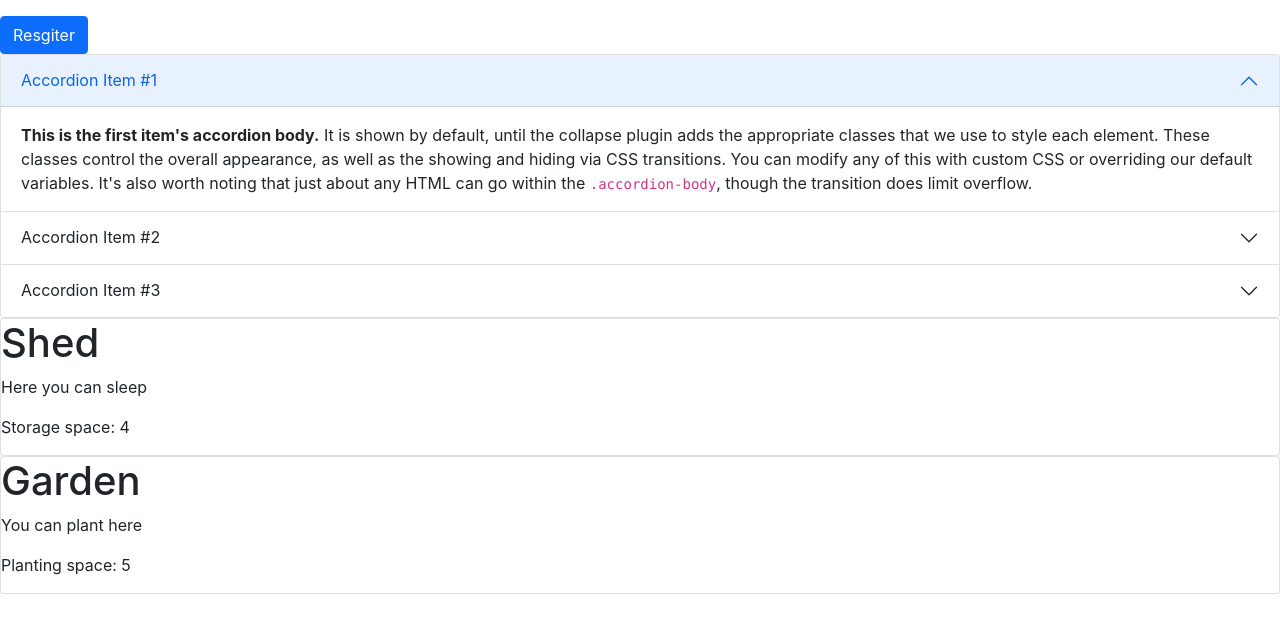
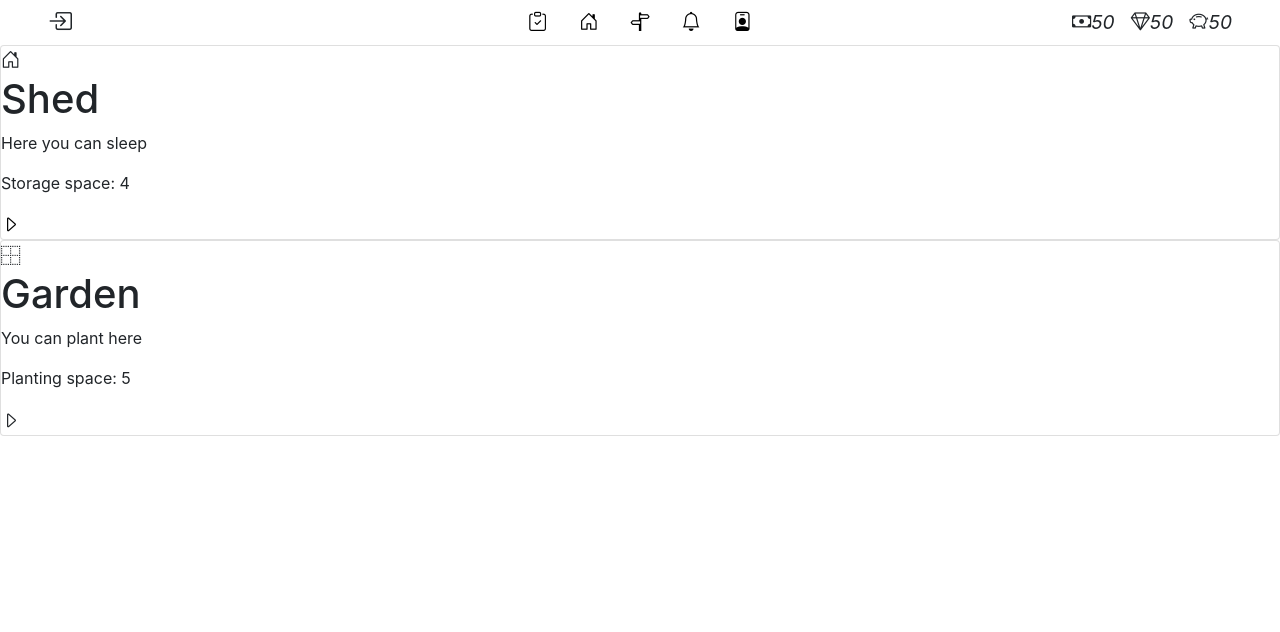
Before and after one commit to istvnemeth1/Lumber-Yard, a React (Create React App) app in the folder client/: page / in a window 1280 px wide. Shown: the top 632 px of the page. Built offline with nearby package versions, Linux system fonts and the light colour scheme.

Commit message:
Working on B5 navbar

```diff
--- a/client/src/components/Menu/Home.js
+++ b/client/src/components/Menu/Home.js
@@ -12,77 +12,6 @@ const Home = () => {
         <Navbar />
 
         <div className="main">
-        <button className="btn btn-primary ml-5" type="button" data-bs-toggle="offcanvas" data-bs-target="#offcanvasRight" aria-controls="offcanvasRight">Resgiter</button>
-
-        <div class="offcanvas offcanvas-end" tabindex="-1" id="offcanvasRight" aria-labelledby="offcanvasRightLabel">
-        <div class="offcanvas-header">
-            <h5 id="offcanvasRightLabel">Start your amazing wood journey</h5><br></br>
-
-            <button type="button" class="btn-close text-reset" data-bs-dismiss="offcanvas" aria-label="Close"></button>
-        </div>
-        <div class="offcanvas-body">
-           <h4>Legkiralyabb jatek <b>FU.K</b></h4>
-           <hr></hr>
-           <form>
-  <div class="mb-3">
-    <label for="exampleInputEmail1" class="form-label">Email address</label>
-    <input type="email" class="form-control" id="exampleInputEmail1" aria-describedby="emailHelp" />
-    <div id="emailHelp" class="form-text">We'll never share your email with anyone else.</div>
-  </div>
-  <div class="mb-3">
-    <label for="exampleInputPassword1" class="form-label">Password</label>
-    <input type="password" class="form-control" id="exampleInputPassword1" />
-  </div>
-  <div class="mb-3 form-check">
-    <input type="checkbox" class="form-check-input" id="exampleCheck1" />
-    <label class="form-check-label" for="exampleCheck1">Check me out</label>
-  </div>
-  <button type="submit" class="btn btn-primary">Fu.k gyujtese</button>
-</form>
-        </div>
-        </div>
-
-
-            <div class="accordion" id="accordionExample">
-                <div class="accordion-item">
-                    <h2 class="accordion-header" id="headingOne">
-                    <button class="accordion-button" type="button" data-bs-toggle="collapse" data-bs-target="#collapseOne" aria-expanded="true" aria-controls="collapseOne">
-                        Accordion Item #1
-                    </button>
-                    </h2>
-                    <div id="collapseOne" class="accordion-collapse collapse show" aria-labelledby="headingOne" data-bs-parent="#accordionExample">
-                    <div class="accordion-body">
-                        <strong>This is the first item's accordion body.</strong> It is shown by default, until the collapse plugin adds the appropriate classes that we use to style each element. These classes control the overall appearance, as well as the showing and hiding via CSS transitions. You can modify any of this with custom CSS or overriding our default variables. It's also worth noting that just about any HTML can go within the <code>.accordion-body</code>, though the transition does limit overflow.
-                    </div>
-                    </div>
-                </div>
-                <div class="accordion-item">
-                    <h2 class="accordion-header" id="headingTwo">
-                    <button class="accordion-button collapsed" type="button" data-bs-toggle="collapse" data-bs-target="#collapseTwo" aria-expanded="false" aria-controls="collapseTwo">
-                        Accordion Item #2
-                    </button>
-                    </h2>
-                    <div id="collapseTwo" class="accordion-collapse collapse" aria-labelledby="headingTwo" data-bs-parent="#accordionExample">
-                    <div class="accordion-body">
-                        <strong>This is the second item's accordion body.</strong> It is hidden by default, until the collapse plugin adds the appropriate classes that we use to style each element. These classes control the overall appearance, as well as the showing and hiding via CSS transitions. You can modify any of this with custom CSS or overriding our default variables. It's also worth noting that just about any HTML can go within the <code>.accordion-body</code>, though the transition does limit overflow.
-                    </div>
-                    </div>
-                </div>
-                <div class="accordion-item">
-                    <h2 class="accordion-header" id="headingThree">
-                    <button class="accordion-button collapsed" type="button" data-bs-toggle="collapse" data-bs-target="#collapseThree" aria-expanded="false" aria-controls="collapseThree">
-                        Accordion Item #3
-                    </button>
-                    </h2>
-                    <div id="collapseThree" class="accordion-collapse collapse" aria-labelledby="headingThree" data-bs-parent="#accordionExample">
-                    <div class="accordion-body">
-                        <strong>This is the third item's accordion body.</strong> It is hidden by default, until the collapse plugin adds the appropriate classes that we use to style each element. These classes control the overall appearance, as well as the showing and hiding via CSS transitions. You can modify any of this with custom CSS or overriding our default variables. It's also worth noting that just about any HTML can go within the <code>.accordion-body</code>, though the transition does limit overflow.
-                    </div>
-                    </div>
-                </div>
-            </div>
-
-
 
             <div id="house" className="card">
                 {windowWide}
--- a/client/src/components/Navbar.js
+++ b/client/src/components/Navbar.js
@@ -1,47 +1,78 @@
 import React from 'react'
 import { NavLink } from 'react-router-dom'
-
+import './navbar.css';
 
 const Navbar = () => {
     return (
-        <div className="sticky center navbar">
+        <div className="navbar d-flex justify-content-center">
             <NavLink to='/todo' style={{ textDecoration: 'none', color: 'black' }}>
-            <div className="todo">
+            <div className="todo mx-3" role="navigation">
                 <i className="bi bi-clipboard-check"></i>
             </div>
             </NavLink>
             <NavLink to='/home' style={{ textDecoration: 'none', color: 'black' }}>
-                <div className="home">
+                <div className="home mx-3" role="navigation">
                     <i className="bi bi-house-door"></i>
                 </div>
             </NavLink>
             <NavLink to='/menu' style={{ textDecoration: 'none', color: 'black' }}>
-                <div className="menu">
+                <div className="menu mx-3" role="navigation">
                     <i className="bi bi-signpost-split"></i>
                 </div>
             </NavLink>
             <NavLink to='/notification' style={{ textDecoration: 'none', color: 'black' }}>
-                <div className="notification">
+                <div className="notification mx-3" role="navigation">
                     <i className="bi bi-bell"></i>
                 </div>
             </NavLink>
             <NavLink to='/settings' style={{ textDecoration: 'none', color: 'black' }}>
-                <div className="setings">
+                <div className="setings mx-3" role="navigation">
                     <i className="bi bi-person-badge"></i>
                 </div>
             </NavLink>
-            <div className="right">
+            <div className="position-absolute start-0 ms-5">
+                <i class="bi bi-box-arrow-in-right" data-bs-toggle="offcanvas" data-bs-target="#offcanvasRight" aria-controls="offcanvasRight"></i>
+            </div>
+            <div className="position-absolute d-flex end-0">
                 <div className="cash">
-                    <i className="bi bi-cash"></i>
+                    <i className="bi bi-cash mx-2">50</i>
                 </div>
                 <div className="gem">
-                    <i className="bi bi-gem"></i>
+                    <i className="bi bi-gem mx-2">50</i>
                 </div>
                 <div className="coin">
-                    <i className="bi bi-piggy-bank"></i>
+                    <i className="bi bi-piggy-bank mx-2 me-5">50</i>
                 </div>
             </div>
+            <div class="offcanvas offcanvas-end" tabindex="-1" id="offcanvasRight" aria-labelledby="offcanvasRightLabel">
+            <div class="offcanvas-header">
+            <h5 id="offcanvasRightLabel">Start your amazing wood journey</h5><br></br>
+
+            <button type="button" class="btn-close text-reset" data-bs-dismiss="offcanvas" aria-label="Close"></button>
+            </div>
+            <div class="offcanvas-body">
+            <h4>The best wood cutting adventure <b>Lumber Yard</b></h4>
+            <hr></hr>
+            <form>
+                <div class="mb-3">
+                    <label for="exampleInputEmail1" class="form-label">Email address</label>
+                    <input type="email" class="form-control" id="exampleInputEmail1" aria-describedby="emailHelp" />
+                    <div id="emailHelp" class="form-text">We'll never share your email with anyone else.</div>
+                </div>
+                <div class="mb-3">
+                    <label for="exampleInputPassword1" class="form-label">Password</label>
+                    <input type="password" class="form-control" id="exampleInputPassword1" />
+                </div>
+                <div class="mb-3 form-check">
+                    <input type="checkbox" class="form-check-input" id="exampleCheck1" />
+                    <label class="form-check-label" for="exampleCheck1">Check me out</label>
+                </div>
+                <button type="submit" class="btn btn-primary">Build your empire</button>
+            </form>
+            </div>
+            </div>
         </div>
+
     );
 };
 
--- /dev/null
+++ b/client/src/components/navbar.css
@@ -0,0 +1,8 @@
+i {
+    font-size: 1.2rem;
+}
+
+.bi-box-arrow-in-right {
+    font-size: 1.5rem;
+    cursor: pointer;
+}
--- a/client/src/index.js
+++ b/client/src/index.js
@@ -1,6 +1,7 @@
 import React from 'react';
 import ReactDOM from 'react-dom';
-import 'bootstrap/dist/css/bootstrap.min.css';
+import 'bootstrap/dist/css/bootstrap.css';
+import 'bootstrap-icons/font/bootstrap-icons.css';
 import './index.css';
 // import './App.css';
 import App from './App';
```
Also changed, not shown: 1 other file (tests, documents, lock files or other folders).
